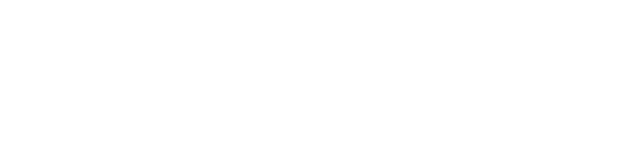
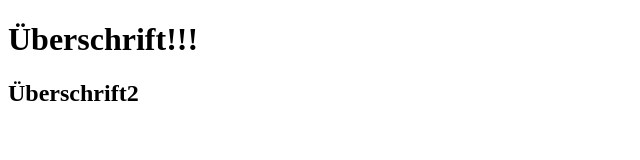
Before and after one commit to M5c8n31d3r/Testprojekt, a plain HTML site: page index.HTML in a window 1280 px wide. Shown: the whole page, without its empty margins (0-640 px from the left). Drawn offline with Linux system fonts and the light colour scheme.

Commit message:
Added headline

```diff
--- a/index.HTML
+++ b/index.HTML
@@ -10,7 +10,8 @@
 </head>
 <body>
 
-
+  <h1>Überschrift!!!</h1>
+  <h2>Überschrift2</h2>
 
 </body>
 </html>
```
